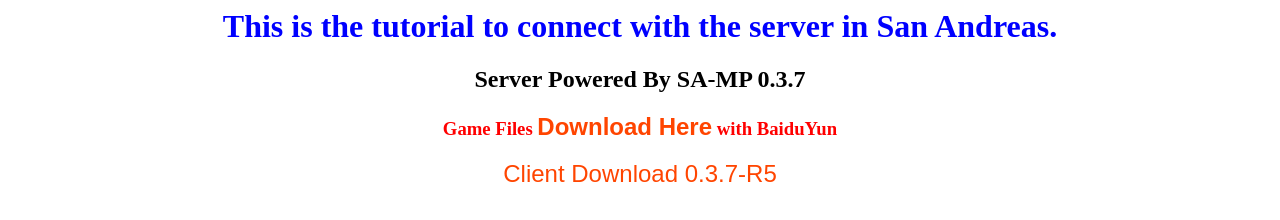
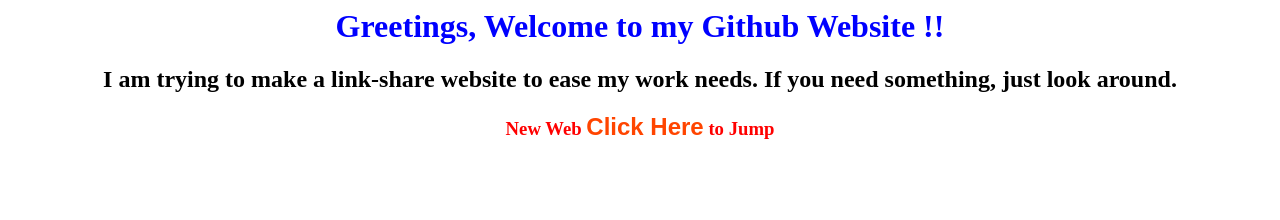
Before and after one commit to albertm88/albertm88.github.io, a plain HTML site: page index.html in a window 1280 px wide. Drawn offline with Linux system fonts and the light colour scheme.

Commit message:
Update index.html
Turning the href to my new website link

```diff
--- a/index.html
+++ b/index.html
@@ -32,11 +32,8 @@
     </style>
 </head>
 <body>
-<h1>This is the tutorial to connect with the server in San Andreas.</h1>
-<h2>Server Powered By SA-MP 0.3.7</h2>
-<h3>Game Files <a href="https://pan.baidu.com/s/1geGg4cb">Download Here</a> with BaiduYun </h3>
-<div id="ctnt">
-    <a href="https://files.sa-mp.com/sa-mp-0.3.7-R5-1-install.exe">Client Download 0.3.7-R5</a>
-</div>
+<h1>Greetings, Welcome to my Github Website !!</h1>
+<h2>I am trying to make a link-share website to ease my work needs. If you need something, just look around. </h2>
+<h3>New Web <a href="https://www.azusablog.top">Click Here</a> to Jump </h3>
 </body>
 </html>
```
